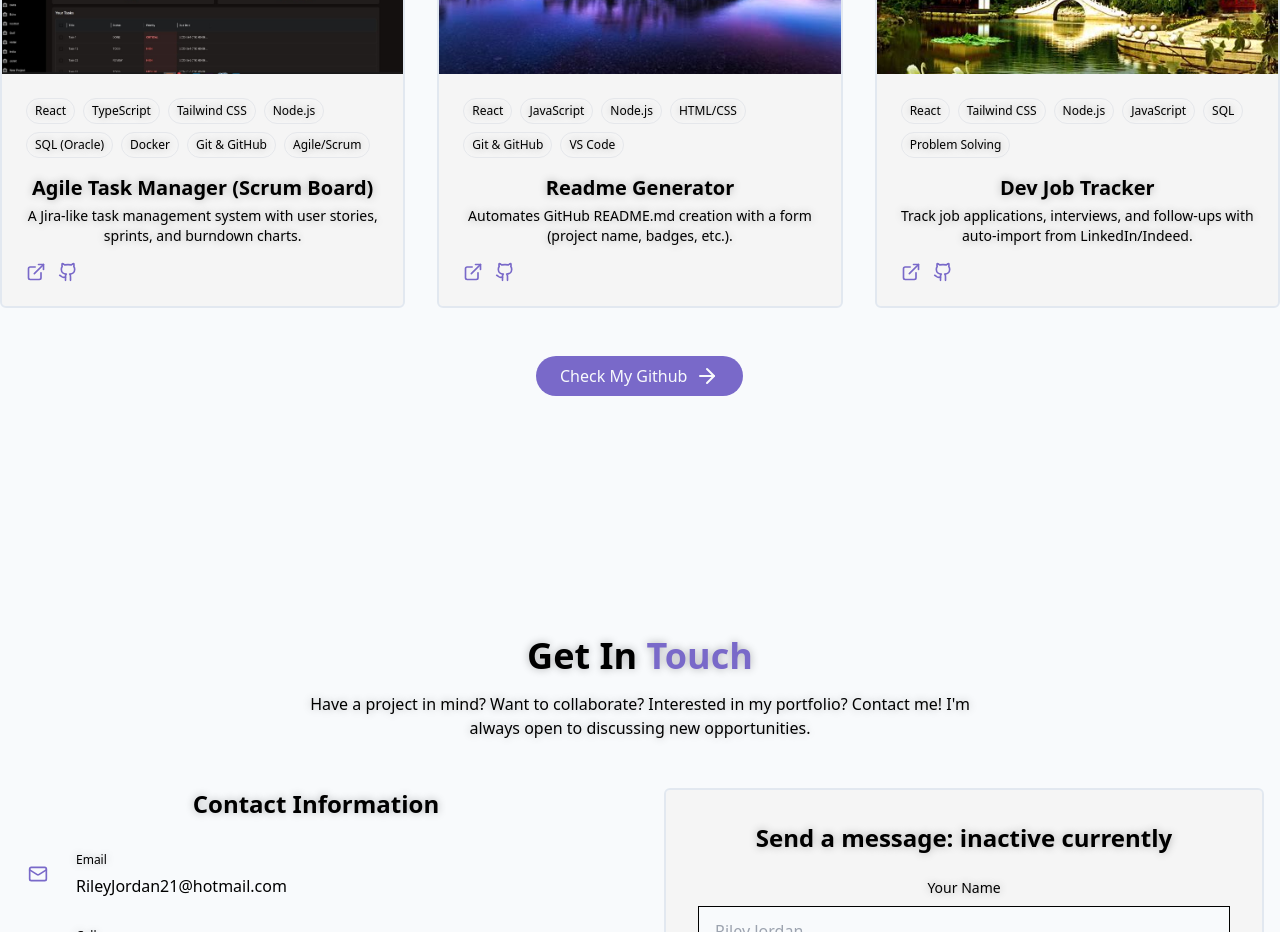
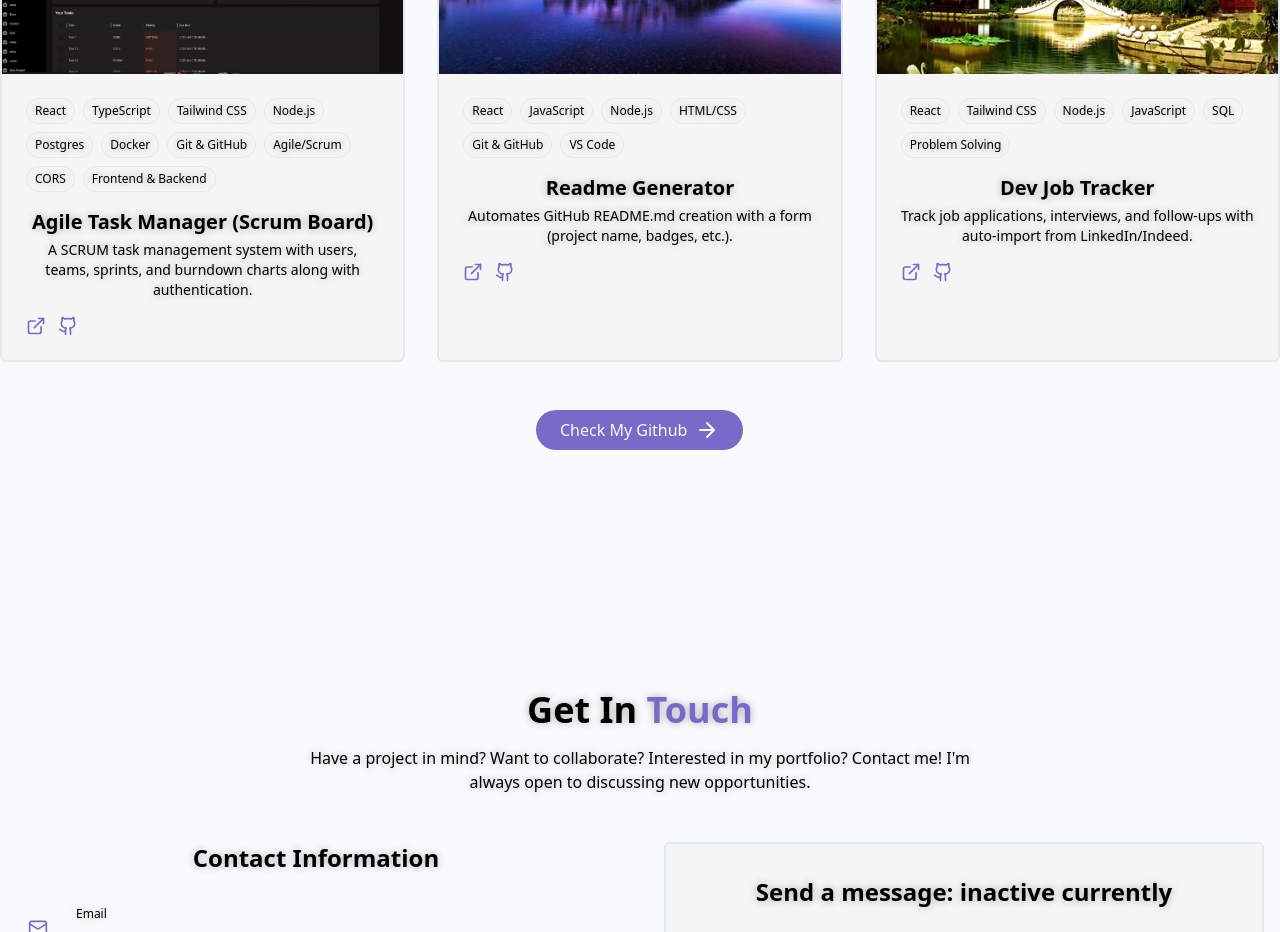
Before and after one commit to xmrenigmax/MyPortfolio, a React (Vite) app: page / in a window 1280 px wide. Shown: the part 3660-4592 px from the top of the page. Built offline with nearby package versions, Linux system fonts and the light colour scheme; the HTML template or start-up script is replaced by a standard one.

Commit message:
update : updated description and the tags of project1

```diff
--- a/src/components/ProjectsSection.jsx
+++ b/src/components/ProjectsSection.jsx
@@ -26,9 +26,9 @@ const project = [
     {
         id: 1,
         title: "Agile Task Manager (Scrum Board)",
-        description: "A Jira-like task management system with user stories, sprints, and burndown charts.",
+        description: "A SCRUM task management system with users, teams, sprints, and burndown charts along with authentication.",
         image: "/projects/project1.jpeg",
-        tags: ['React', 'TypeScript', 'Tailwind CSS', 'Node.js', 'SQL (Oracle)', 'Docker', 'Git & GitHub', 'Agile/Scrum'],
+        tags: ['React', 'TypeScript', 'Tailwind CSS', 'Node.js', 'Postgres', 'Docker', 'Git & GitHub', 'Agile/Scrum','CORS','Frontend & Backend'],
         demoURL: "https://agile-task-manager-client.vercel.app/home",
         githubURL: 'https://github.com/xmrenigmax/AgileTaskManager'
     },
```
